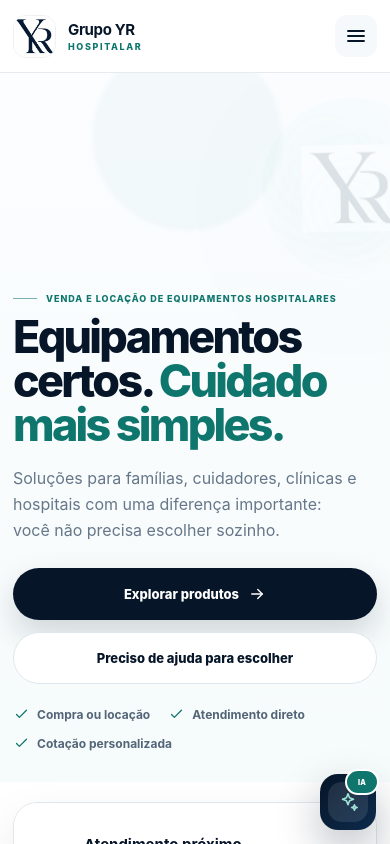
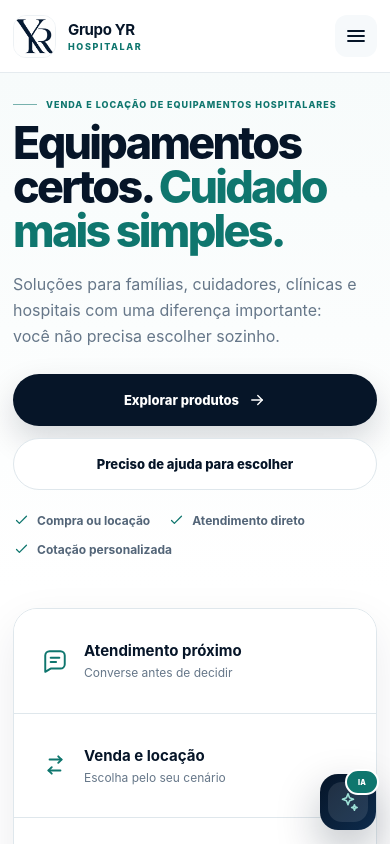
Before and after one commit to Camillox2/Teste, a React (Vite) app: page / in a window 390 px wide. Shown: the top 844 px of the page. Built offline with nearby package versions, Linux system fonts and the light colour scheme.

Commit message:
Remove espaço decorativo acima do hero no mobile

```diff
--- a/src/layout-hotfix.css
+++ b/src/layout-hotfix.css
@@ -5,11 +5,13 @@
     position: relative !important;
     min-height: 0 !important;
     height: auto !important;
-    padding: 24px 0 34px !important;
+    padding: 18px 0 34px !important;
+    margin: 0 !important;
     overflow: hidden !important;
+    background: linear-gradient(180deg, #f7fbfb 0%, #ffffff 100%) !important;
   }
 
-  /* O tamanho do hero passa a ser determinado SOMENTE pelo texto. */
+  /* No mobile, o hero começa pelo conteúdo. Nenhuma arte ocupa espaço acima do título. */
   .hero-grid {
     position: relative !important;
     z-index: 2 !important;
@@ -35,23 +37,14 @@
     transform: none !important;
   }
 
-  /* A arte do hero não participa mais do fluxo no mobile.
-     Assim ela nunca consegue empurrar o título para baixo. */
-  .hero-visual {
-    position: absolute !important;
-    inset: 0 !important;
-    z-index: 0 !important;
-    width: 100% !important;
-    height: 100% !important;
-    min-height: 0 !important;
-    margin: 0 !important;
-    padding: 0 !important;
-    pointer-events: none !important;
-    overflow: hidden !important;
-  }
-
+  /* Remove completamente a área visual do topo no mobile.
+     Ela estava criando a sensação de um grande espaço branco antes do título. */
+  .hero-visual,
   .hero-visual__frame,
-  .hero-floating {
+  .hero-floating,
+  .hero::before,
+  .hero::after,
+  .hero-glow {
     display: none !important;
   }
 
@@ -74,38 +67,11 @@
   .hero-proof {
     margin-top: 22px !important;
   }
-
-  /* Mantém apenas uma marca YR discreta atrás do conteúdo. */
-  .hero::before {
-    top: 28px !important;
-    right: -54px !important;
-    width: 180px !important;
-    opacity: .12 !important;
-  }
-
-  .hero::after {
-    top: 96px !important;
-    right: 4px !important;
-    width: 92px !important;
-    opacity: .25 !important;
-  }
-
-  .hero-glow--one {
-    width: 190px !important;
-    height: 190px !important;
-    right: -92px !important;
-    top: -52px !important;
-    opacity: .42 !important;
-  }
-
-  .hero-glow--two {
-    display: none !important;
-  }
 }
 
 @media (max-width: 640px) {
   .hero {
-    padding: 20px 0 30px !important;
+    padding: 16px 0 30px !important;
   }
 
   .hero-copy h1 {
```
